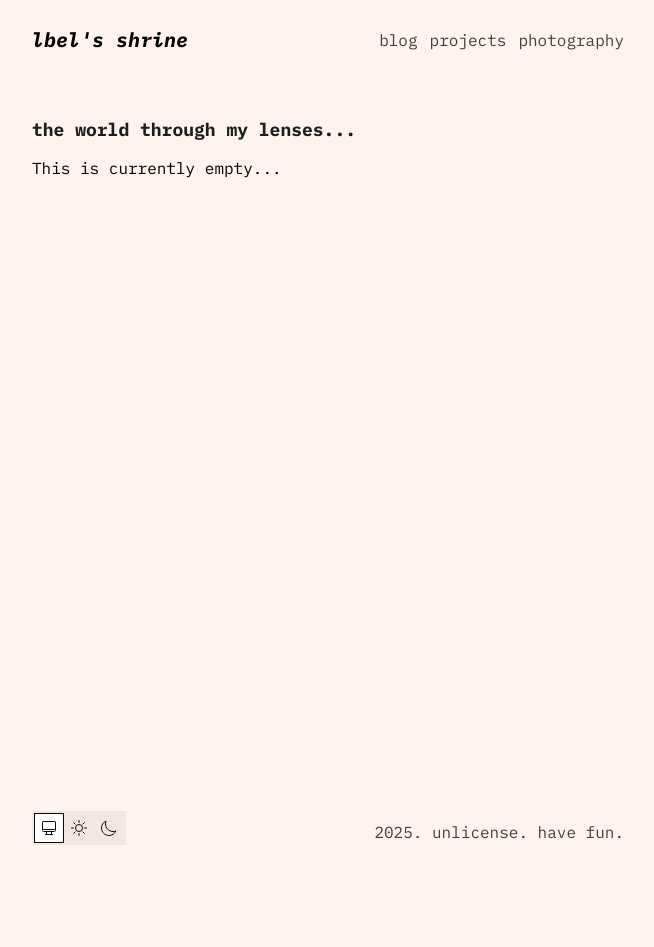
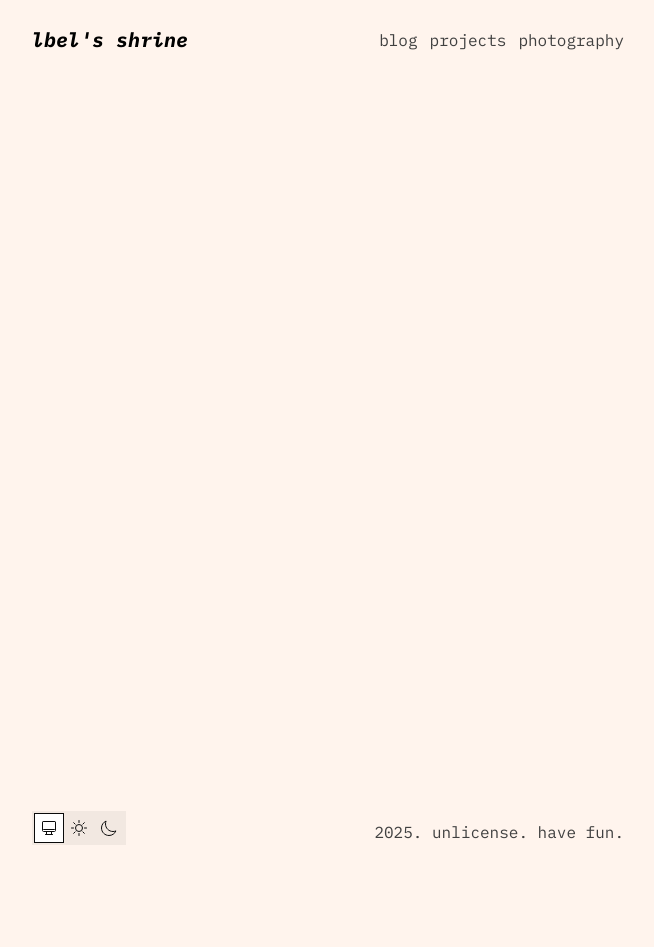
Before and after one commit to srlbel/lebel-web, an Astro site: page /photography in a window 1280 px wide. Shown: the whole page, without its empty margins (312-966 px from the left). Built offline with nearby package versions, Linux system fonts and the light colour scheme; Astro itself is replaced by a stand-in of ours.

```diff
--- a/src/components/Photos.astro
+++ b/src/components/Photos.astro
@@ -7,11 +7,7 @@
 ---
 
 <section class="py-3">
-  <h2 class="text-muted-text dark:text-dark-muted-text mb-3 text-lg font-bold">
-    the world through my lenses...
-  </h2>
-  <p>This is currently empty...</p>
   <div class="grid list-none gap-4 p-0">
-    {photos.map((photo) => <img src={photo} />)}
+    {photos.map((photo) => <img src={photo} loading="lazy" />)}
   </div>
 </section>
```
Also changed, not shown: 1 other file.
